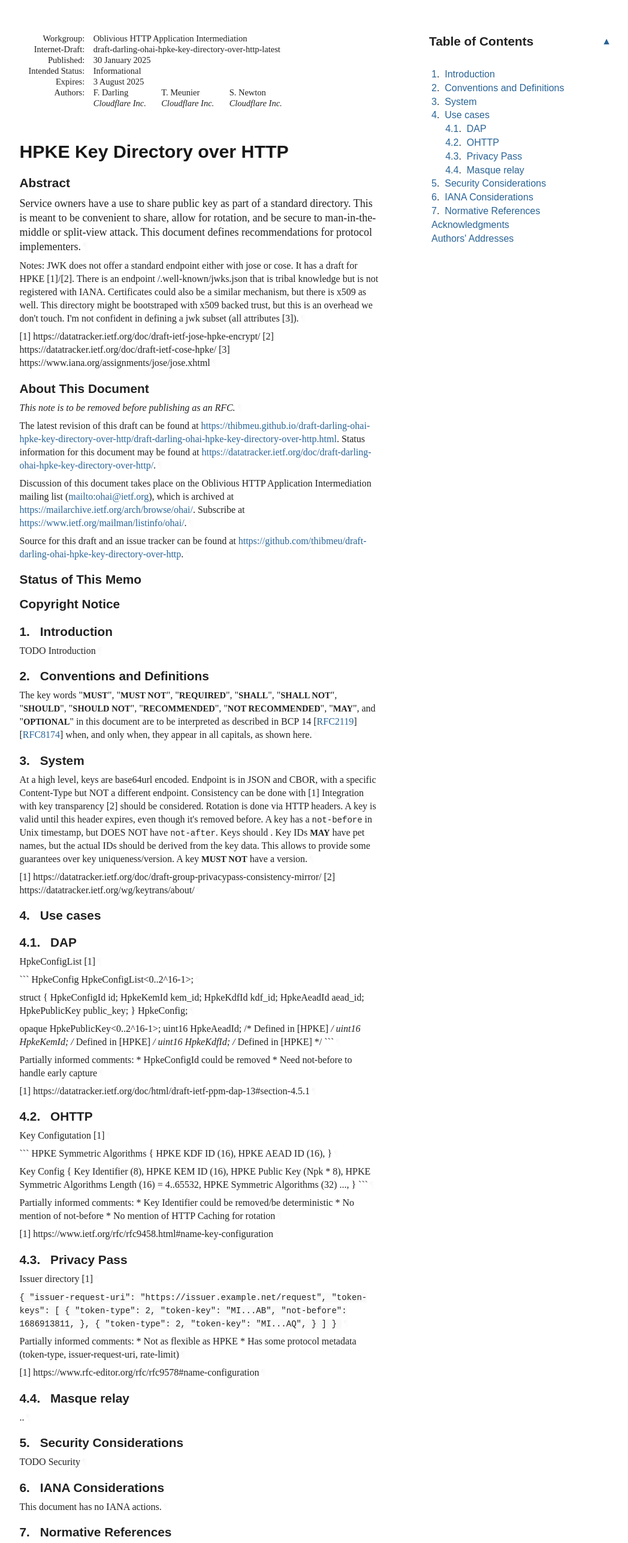
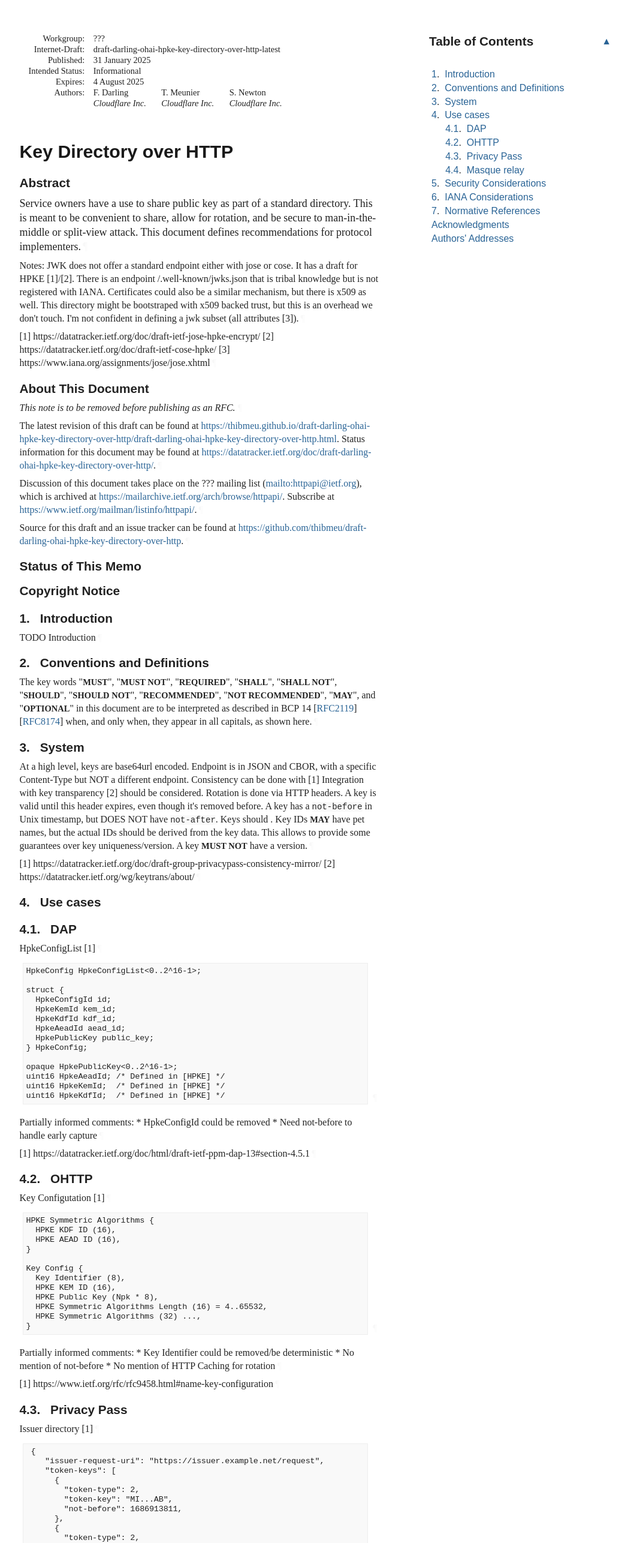
Before and after one commit to thibmeu/draft-darling-key-directory-over-http, a plain HTML site: page draft-darling-ohai-hpke-key-directory-over-http.html in a window 1280 px wide. Shown: the part 20-2592 px from the top of the page at 60% size, without its empty margins (92-1140 px from the left). Drawn offline with Linux system fonts and the light colour scheme; a web font is replaced by a local one.

Commit message:
Script updating gh-pages from cf6d4fb. [ci skip]

````diff
--- a/draft-darling-ohai-hpke-key-directory-over-http.html
+++ b/draft-darling-ohai-hpke-key-directory-over-http.html
@@ -4,7 +4,7 @@
 <meta charset="utf-8">
 <meta content="Common,Latin" name="scripts">
 <meta content="initial-scale=1.0" name="viewport">
-<title>HPKE Key Directory over HTTP</title>
+<title>Key Directory over HTTP</title>
 <meta content="Fisher Darling" name="author">
 <meta content="Thibault Meunier" name="author">
 <meta content="Simon Newton" name="author">
@@ -25,9 +25,12 @@ overhead we don't touch. I'm not confident in defining a jwk subset (all attribu
 [3] https://www.iana.org/assignments/jose/jose.xhtml
     " name="description">
 <meta content="xml2rfc 3.25.0" name="generator">
-<meta content="next generation" name="keyword">
-<meta content="unicorn" name="keyword">
-<meta content="sparkling distributed ledger" name="keyword">
+<meta content="Internet Draft" name="keyword">
+<meta content="Publickey" name="keyword">
+<meta content="Key directory" name="keyword">
+<meta content="Key rotation" name="keyword">
+<meta content="Key cache" name="keyword">
+<meta content="Key ID" name="keyword">
 <meta content="draft-darling-ohai-hpke-key-directory-over-http-latest" name="ietf.draft">
 <!-- Generator version information:
   xml2rfc 3.25.0
@@ -1060,12 +1063,12 @@ svg :is([fill="white"], [fill^="#fff"]) {
 <table class="ears">
 <thead><tr>
 <td class="left">Internet-Draft</td>
-<td class="center">HPKE Key Directory over HTTP</td>
+<td class="center">Key Directory over HTTP</td>
 <td class="right">January 2025</td>
 </tr></thead>
 <tfoot><tr>
 <td class="left">Darling, et al.</td>
-<td class="center">Expires 3 August 2025</td>
+<td class="center">Expires 4 August 2025</td>
 <td class="right">[Page]</td>
 </tr></tfoot>
 </table>
@@ -1073,17 +1076,17 @@ svg :is([fill="white"], [fill^="#fff"]) {
 <div id="internal-metadata" class="document-information">
 <dl id="identifiers">
 <dt class="label-workgroup">Workgroup:</dt>
-<dd class="workgroup">Oblivious HTTP Application Intermediation</dd>
+<dd class="workgroup">???</dd>
 <dt class="label-internet-draft">Internet-Draft:</dt>
 <dd class="internet-draft">draft-darling-ohai-hpke-key-directory-over-http-latest</dd>
 <dt class="label-published">Published:</dt>
 <dd class="published">
-<time datetime="2025-01-30" class="published">30 January 2025</time>
+<time datetime="2025-01-31" class="published">31 January 2025</time>
     </dd>
 <dt class="label-intended-status">Intended Status:</dt>
 <dd class="intended-status">Informational</dd>
 <dt class="label-expires">Expires:</dt>
-<dd class="expires"><time datetime="2025-08-03">3 August 2025</time></dd>
+<dd class="expires"><time datetime="2025-08-04">4 August 2025</time></dd>
 <dt class="label-authors">Authors:</dt>
 <dd class="authors">
 <div class="author">
@@ -1101,7 +1104,7 @@ svg :is([fill="white"], [fill^="#fff"]) {
 </dd>
 </dl>
 </div>
-<h1 id="title">HPKE Key Directory over HTTP</h1>
+<h1 id="title">Key Directory over HTTP</h1>
 <section id="section-abstract">
       <h2 id="abstract"><a href="#abstract" class="selfRef">Abstract</a></h2>
 <p id="section-abstract-1">Service owners have a use to share public key as part of a standard directory.
@@ -1129,9 +1132,9 @@ overhead we don't touch. I'm not confident in defining a jwk subset (all attribu
         Status information for this document may be found at <span><a href="https://datatracker.ietf.org/doc/draft-darling-ohai-hpke-key-directory-over-http/">https://datatracker.ietf.org/doc/draft-darling-ohai-hpke-key-directory-over-http/</a></span>.<a href="#section-note.1-2" class="pilcrow">¶</a></p>
 <p id="section-note.1-3">
         Discussion of this document takes place on the
-        Oblivious HTTP Application Intermediation  mailing list (<span><a href="mailto:ohai@ietf.org">mailto:ohai@ietf.org</a></span>),
-        which is archived at <span><a href="https://mailarchive.ietf.org/arch/browse/ohai/">https://mailarchive.ietf.org/arch/browse/ohai/</a></span>.
-        Subscribe at <span><a href="https://www.ietf.org/mailman/listinfo/ohai/">https://www.ietf.org/mailman/listinfo/ohai/</a></span>.<a href="#section-note.1-3" class="pilcrow">¶</a></p>
+        ???  mailing list (<span><a href="mailto:httpapi@ietf.org">mailto:httpapi@ietf.org</a></span>),
+        which is archived at <span><a href="https://mailarchive.ietf.org/arch/browse/httpapi/">https://mailarchive.ietf.org/arch/browse/httpapi/</a></span>.
+        Subscribe at <span><a href="https://www.ietf.org/mailman/listinfo/httpapi/">https://www.ietf.org/mailman/listinfo/httpapi/</a></span>.<a href="#section-note.1-3" class="pilcrow">¶</a></p>
 <p id="section-note.1-4">Source for this draft and an issue tracker can be found at
         <span><a href="https://github.com/thibmeu/draft-darling-ohai-hpke-key-directory-over-http">https://github.com/thibmeu/draft-darling-ohai-hpke-key-directory-over-http</a></span>.<a href="#section-note.1-4" class="pilcrow">¶</a></p>
 </section>
@@ -1154,7 +1157,7 @@ overhead we don't touch. I'm not confident in defining a jwk subset (all attribu
         time. It is inappropriate to use Internet-Drafts as reference
         material or to cite them other than as "work in progress."<a href="#section-boilerplate.1-3" class="pilcrow">¶</a></p>
 <p id="section-boilerplate.1-4">
-        This Internet-Draft will expire on 3 August 2025.<a href="#section-boilerplate.1-4" class="pilcrow">¶</a></p>
+        This Internet-Draft will expire on 4 August 2025.<a href="#section-boilerplate.1-4" class="pilcrow">¶</a></p>
 </section>
 </div>
 <div id="copyright">
@@ -1277,24 +1280,28 @@ allows to provide some guarantees over key uniqueness/version. A key <span class
 <a href="#section-4.1" class="section-number selfRef">4.1. </a><a href="#name-dap" class="section-name selfRef">DAP</a>
         </h3>
 <p id="section-4.1-1">HpkeConfigList [1]<a href="#section-4.1-1" class="pilcrow">¶</a></p>
-<p id="section-4.1-2">```
-HpkeConfig HpkeConfigList&lt;0..2^16-1&gt;;<a href="#section-4.1-2" class="pilcrow">¶</a></p>
-<p id="section-4.1-3">struct {
+<div class="lang-tls sourcecode" id="section-4.1-2">
+<pre>
+HpkeConfig HpkeConfigList&lt;0..2^16-1&gt;;
+
+struct {
   HpkeConfigId id;
   HpkeKemId kem_id;
   HpkeKdfId kdf_id;
   HpkeAeadId aead_id;
   HpkePublicKey public_key;
-} HpkeConfig;<a href="#section-4.1-3" class="pilcrow">¶</a></p>
-<p id="section-4.1-4">opaque HpkePublicKey&lt;0..2^16-1&gt;;
-uint16 HpkeAeadId; /* Defined in [HPKE] <em>/
-uint16 HpkeKemId;  /</em> Defined in [HPKE] <em>/
-uint16 HpkeKdfId;  /</em> Defined in [HPKE] */
-```<a href="#section-4.1-4" class="pilcrow">¶</a></p>
-<p id="section-4.1-5">Partially informed comments:
+} HpkeConfig;
+
+opaque HpkePublicKey&lt;0..2^16-1&gt;;
+uint16 HpkeAeadId; /* Defined in [HPKE] */
+uint16 HpkeKemId;  /* Defined in [HPKE] */
+uint16 HpkeKdfId;  /* Defined in [HPKE] */
+</pre><a href="#section-4.1-2" class="pilcrow">¶</a>
+</div>
+<p id="section-4.1-3">Partially informed comments:
 * HpkeConfigId could be removed
-* Need not-before to handle early capture<a href="#section-4.1-5" class="pilcrow">¶</a></p>
-<p id="section-4.1-6">[1] https://datatracker.ietf.org/doc/html/draft-ietf-ppm-dap-13#section-4.5.1<a href="#section-4.1-6" class="pilcrow">¶</a></p>
+* Need not-before to handle early capture<a href="#section-4.1-3" class="pilcrow">¶</a></p>
+<p id="section-4.1-4">[1] https://datatracker.ietf.org/doc/html/draft-ietf-ppm-dap-13#section-4.5.1<a href="#section-4.1-4" class="pilcrow">¶</a></p>
 </section>
 </div>
 <div id="ohttp">
@@ -1303,24 +1310,27 @@ uint16 HpkeKdfId;  /</em> Defined in [HPKE] */
 <a href="#section-4.2" class="section-number selfRef">4.2. </a><a href="#name-ohttp" class="section-name selfRef">OHTTP</a>
         </h3>
 <p id="section-4.2-1">Key Configutation [1]<a href="#section-4.2-1" class="pilcrow">¶</a></p>
-<p id="section-4.2-2">```
+<div class="lang-tls sourcecode" id="section-4.2-2">
+<pre>
 HPKE Symmetric Algorithms {
   HPKE KDF ID (16),
   HPKE AEAD ID (16),
-}<a href="#section-4.2-2" class="pilcrow">¶</a></p>
-<p id="section-4.2-3">Key Config {
+}
+
+Key Config {
   Key Identifier (8),
   HPKE KEM ID (16),
   HPKE Public Key (Npk * 8),
   HPKE Symmetric Algorithms Length (16) = 4..65532,
   HPKE Symmetric Algorithms (32) ...,
 }
-```<a href="#section-4.2-3" class="pilcrow">¶</a></p>
-<p id="section-4.2-4">Partially informed comments:
+</pre><a href="#section-4.2-2" class="pilcrow">¶</a>
+</div>
+<p id="section-4.2-3">Partially informed comments:
 * Key Identifier could be removed/be deterministic
 * No mention of not-before
-* No mention of HTTP Caching for rotation<a href="#section-4.2-4" class="pilcrow">¶</a></p>
-<p id="section-4.2-5">[1] https://www.ietf.org/rfc/rfc9458.html#name-key-configuration<a href="#section-4.2-5" class="pilcrow">¶</a></p>
+* No mention of HTTP Caching for rotation<a href="#section-4.2-3" class="pilcrow">¶</a></p>
+<p id="section-4.2-4">[1] https://www.ietf.org/rfc/rfc9458.html#name-key-configuration<a href="#section-4.2-4" class="pilcrow">¶</a></p>
 </section>
 </div>
 <div id="privacy-pass">
@@ -1329,7 +1339,8 @@ HPKE Symmetric Algorithms {
 <a href="#section-4.3" class="section-number selfRef">4.3. </a><a href="#name-privacy-pass" class="section-name selfRef">Privacy Pass</a>
         </h3>
 <p id="section-4.3-1">Issuer directory [1]<a href="#section-4.3-1" class="pilcrow">¶</a></p>
-<p id="section-4.3-2"><code>
+<div class="lang-tls sourcecode" id="section-4.3-2">
+<pre>
  {
     "issuer-request-uri": "https://issuer.example.net/request",
     "token-keys": [
@@ -1344,7 +1355,8 @@ HPKE Symmetric Algorithms {
       }
     ]
  }
-</code><a href="#section-4.3-2" class="pilcrow">¶</a></p>
+</pre><a href="#section-4.3-2" class="pilcrow">¶</a>
+</div>
 <p id="section-4.3-3">Partially informed comments:
 * Not as flexible as HPKE
 * Has some protocol metadata (token-type, issuer-request-uri, rate-limit)<a href="#section-4.3-3" class="pilcrow">¶</a></p>
````
Also changed, not shown: draft-darling-ohai-hpke-key-directory-over-http.txt (+45 -22 lines), index.html (+2 -2 lines).
